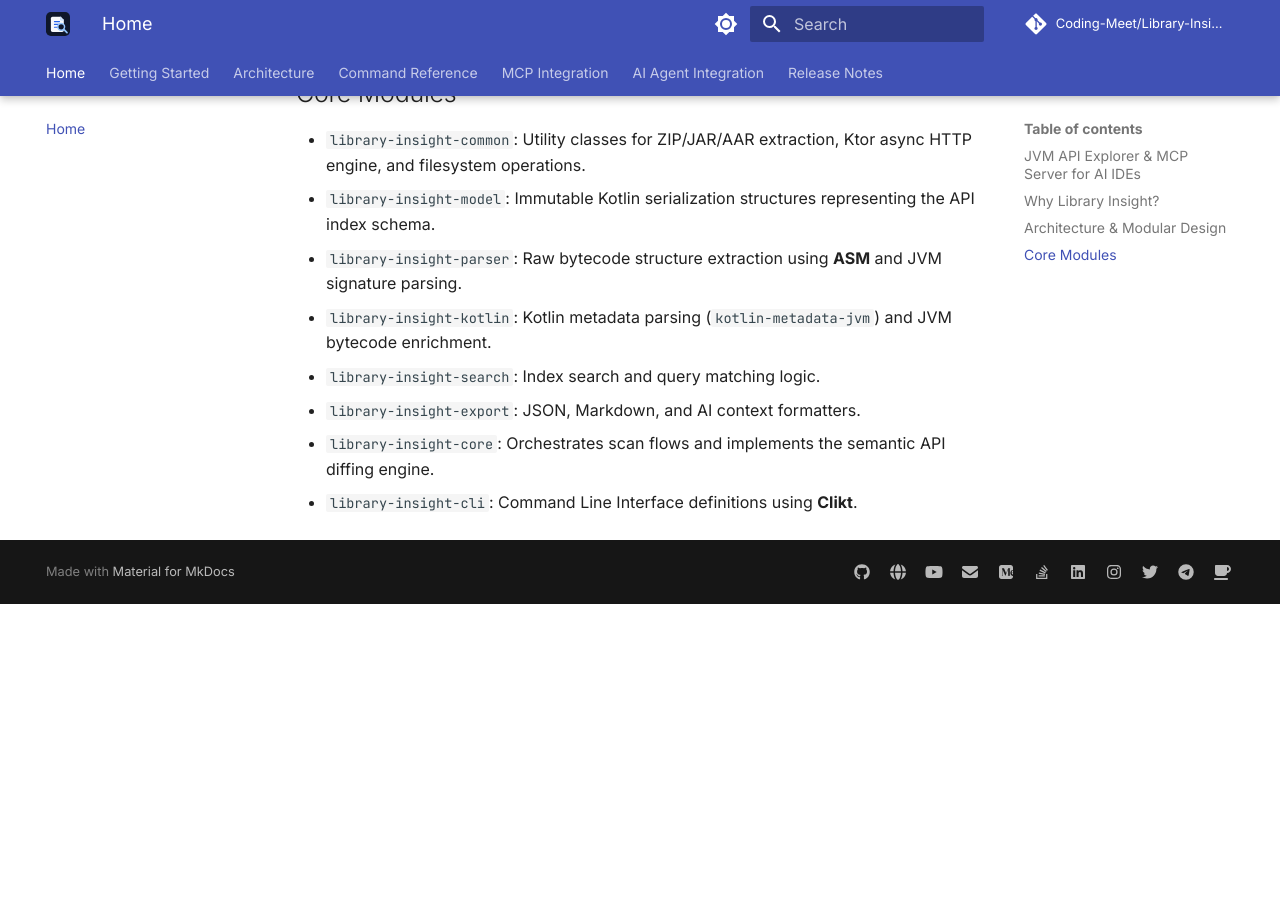
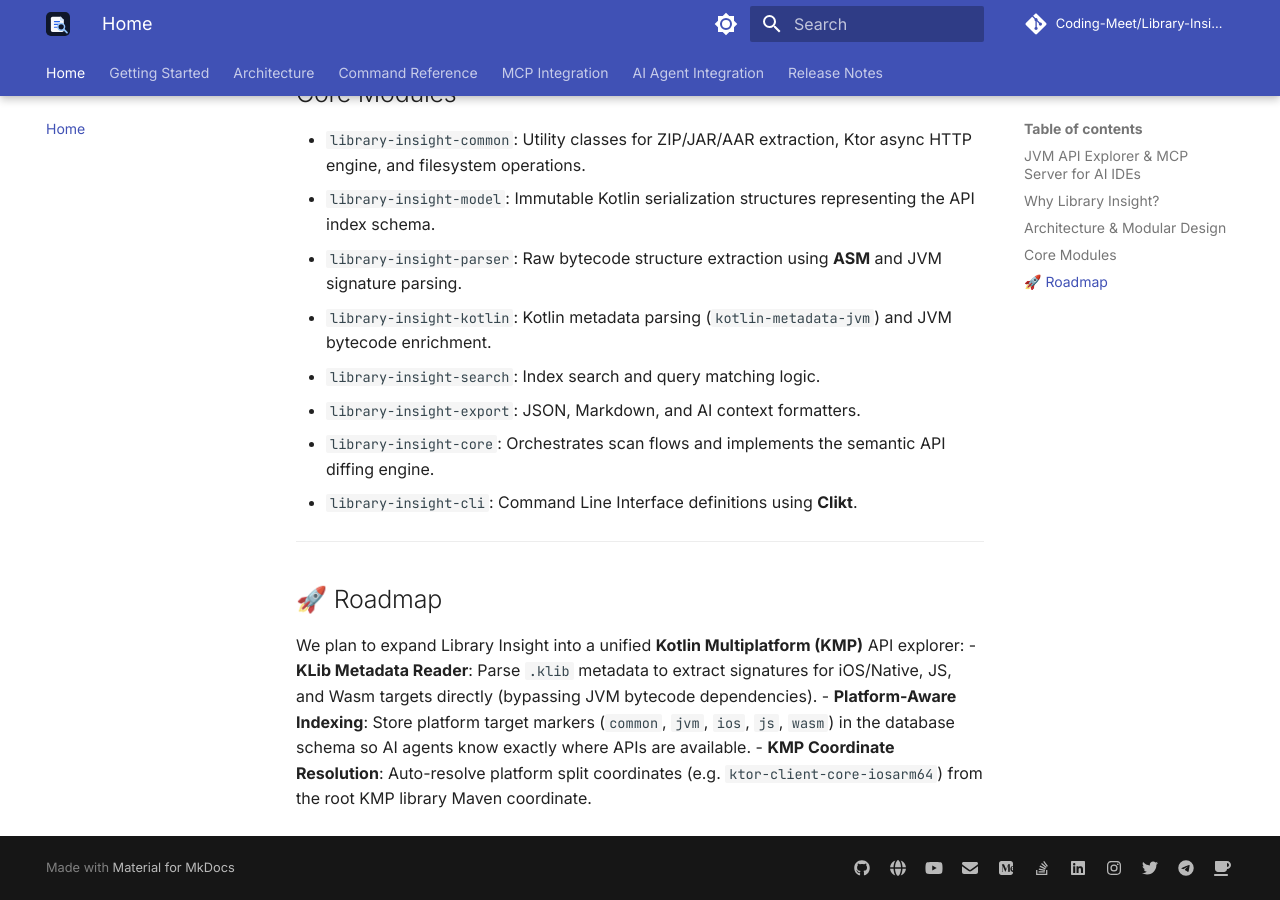
Before and after one commit to Coding-Meet/Library-Insight, an MkDocs documentation site: the page built from docs/index.md, in a window 1280 px wide and 900 px high, scrolled down 1742 px. Built offline with MkDocs 1.6.1 and Material for MkDocs 9.7.7, drawn with Linux system fonts in a browser that asks for light colours; comment, search, counter and statistics services are not loaded; before the commit the page ends 2346 px from its top, so only the background shows below that.

Commit message:
docs: add future Kotlin Multiplatform (KMP) support roadmap to README and website landing docs

```diff
--- a/docs/index.md
+++ b/docs/index.md
@@ -78,3 +78,12 @@ graph TD
 *   `library-insight-export`: JSON, Markdown, and AI context formatters.
 *   `library-insight-core`: Orchestrates scan flows and implements the semantic API diffing engine.
 *   `library-insight-cli`: Command Line Interface definitions using **Clikt**.
+
+---
+
+## 🚀 Roadmap
+
+We plan to expand Library Insight into a unified **Kotlin Multiplatform (KMP)** API explorer:
+- **KLib Metadata Reader**: Parse `.klib` metadata to extract signatures for iOS/Native, JS, and Wasm targets directly (bypassing JVM bytecode dependencies).
+- **Platform-Aware Indexing**: Store platform target markers (`common`, `jvm`, `ios`, `js`, `wasm`) in the database schema so AI agents know exactly where APIs are available.
+- **KMP Coordinate Resolution**: Auto-resolve platform split coordinates (e.g. `ktor-client-core-iosarm64`) from the root KMP library Maven coordinate.
```
Also changed, not shown: README.md (+9 -0 lines).
